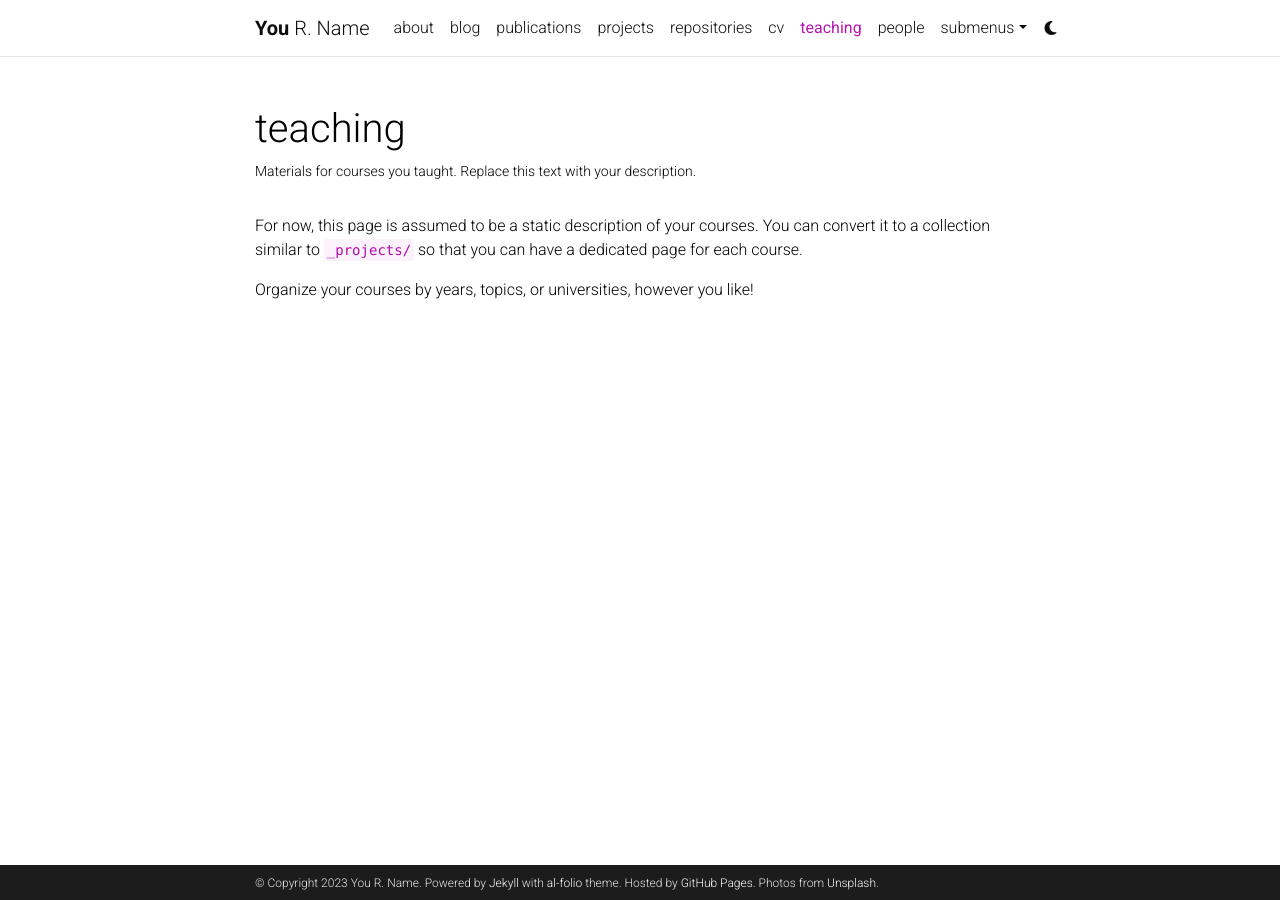
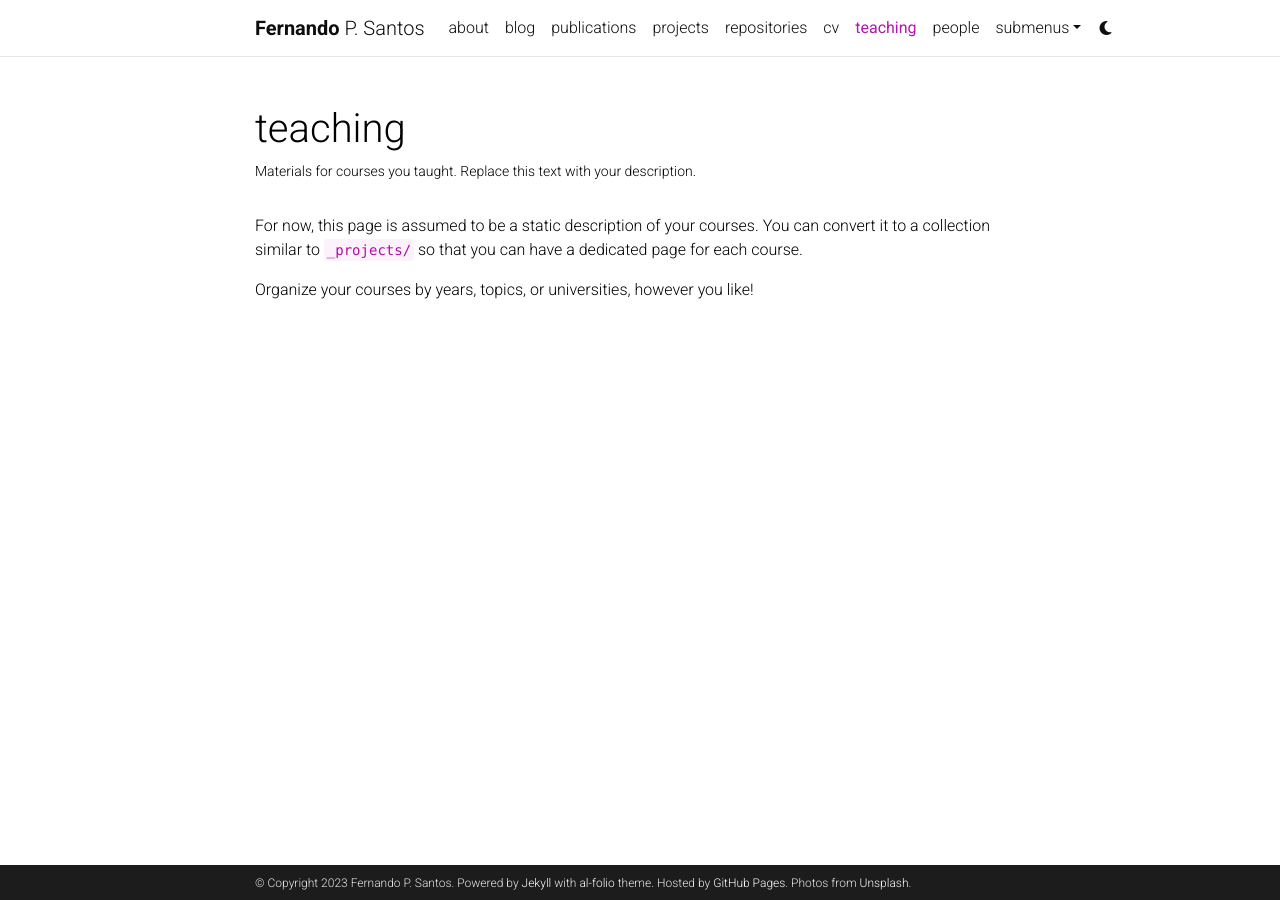
Before and after one commit to fp-santos/fp-santos.github.io, a Jekyll site: the page built from _pages/teaching.md, in a window 1280 px wide. Built offline with Jekyll 4.4.1, drawn with Linux system fonts in a browser that asks for light colours; comment, search, counter and statistics services are not loaded; a style sheet for code colours, icons or effects is not loaded.

Commit message:
Update _config.yml

```diff
--- a/_config.yml
+++ b/_config.yml
@@ -3,9 +3,9 @@
 # -----------------------------------------------------------------------------
 
 title: blank # the website title (if blank, full name will be used instead)
-first_name: You
-middle_name: R.
-last_name: Name
+first_name: Fernando
+middle_name: P.
+last_name: Santos
 email: you@example.com
 description: > # the ">" symbol means to ignore newlines until "footer_text:"
   A simple, whitespace theme for academics. Based on [*folio](https://github.com/bogoli/-folio) design.
@@ -18,8 +18,8 @@
 lang: en # the language of your site (for example: en, fr, cn, ru, etc.)
 icon: ⚛️  # the emoji used as the favicon (alternatively, provide image name in /assets/img/)
 
-url: https://alshedivat.github.io # the base hostname & protocol for your site
-baseurl: /al-folio # the subpath of your site, e.g. /blog/. Leave blank for root
+url: https://fp-santos.github.io # the base hostname & protocol for your site
+baseurl: # the subpath of your site, e.g. /blog/. Leave blank for root
 last_updated: false # set to true if you want to display last updated in the footer
 impressum_path:  # set to path to include impressum link in the footer, use the same path as permalink in a page, helps to conform with EU GDPR
 
```
